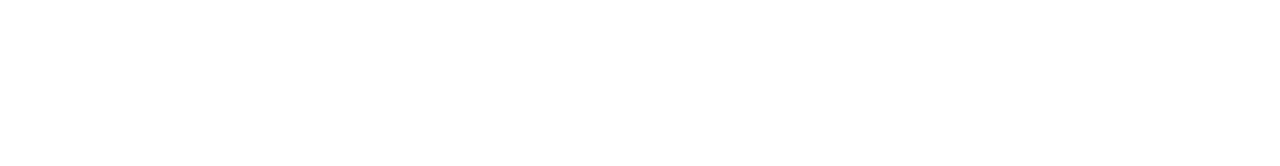
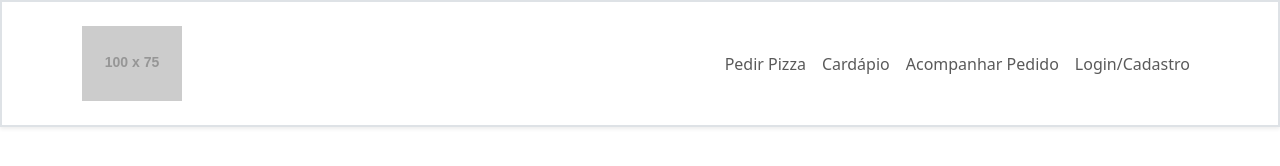
Before and after one commit to TwFelps/ProjetoDigicad, a plain HTML site: page index.html in a window 1280 px wide. Drawn offline with nearby package versions, Linux system fonts and the light colour scheme; placeholder pictures from the web are drawn by us.

Commit message:
Header criado

```diff
--- a/index.html
+++ b/index.html
@@ -1,14 +1,52 @@
 <!DOCTYPE html>
 <html lang="en">
+
 <head>
     <meta charset="UTF-8">
     <meta name="viewport" content="width=device-width, initial-scale=1.0">
-    <title>Document</title>
+    <title>Pizzaria</title>
     <link href="https://cdn.jsdelivr.net/npm/bootstrap@5.3.3/dist/css/bootstrap.min.css" rel="stylesheet"
-    integrity="sha384-QWTKZyjpPEjISv5WaRU9OFeRpok6YctnYmDr5pNlyT2bRjXh0JMhjY6hW+ALEwIH" crossorigin="anonymous">
+        integrity="sha384-QWTKZyjpPEjISv5WaRU9OFeRpok6YctnYmDr5pNlyT2bRjXh0JMhjY6hW+ALEwIH" crossorigin="anonymous">
 </head>
+
 <body>
+    <header class="border border-2 shadow-sm py-4">
+        <div class="container">
+            <div class="d-flex justify-content-between align-items-center">
+                <!-- Logo -->
+                <div class="logo">
+                    <img src="https://placehold.co/100x75" alt="Logo Pizzaria" class="img-fluid">
+                </div>
+                <!-- Menu -->
+                <nav class="navbar navbar-expand-lg">
+                    <button class="navbar-toggler" type="button" data-bs-toggle="collapse" data-bs-target="#navbarNav"
+                        aria-expanded="false">
+                        <span class="navbar-toggler-icon"></span>
+                    </button>
+                    <div class="collapse navbar-collapse" id="navbarNav">
+                        <ul class="navbar-nav">
+                            <li class="nav-iem">
+                                <a href="#" class="nav-link ">Pedir Pizza</a>
+                            </li>
+                            <li class="nav-iem">
+                                <a href="#" class="nav-link ">Cardápio</a>
+                            </li>
+                            <li class="nav-iem">
+                                <a href="#" class="nav-link ">Acompanhar Pedido</a>
+                            </li>
+                            <li class="nav-iem">
+                                <a href="#" class="nav-link ">Login/Cadastro</a>
+                            </li>
+                        </ul>
+                    </div>
+                </nav>
+            </div>
+        </div>
+    </header>
 
-    <script src="https://cdn.jsdelivr.net/npm/bootstrap@5.3.3/dist/js/bootstrap.bundle.min.js" integrity="sha384-YvpcrYf0tY3lHB60NNkmXc5s9fDVZLESaAA55NDzOxhy9GkcIdslK1eN7N6jIeHz" crossorigin="anonymous"></script>
+    <script src="https://cdn.jsdelivr.net/npm/bootstrap@5.3.3/dist/js/bootstrap.bundle.min.js"
+        integrity="sha384-YvpcrYf0tY3lHB60NNkmXc5s9fDVZLESaAA55NDzOxhy9GkcIdslK1eN7N6jIeHz"
+        crossorigin="anonymous"></script>
 </body>
+
 </html>
```
